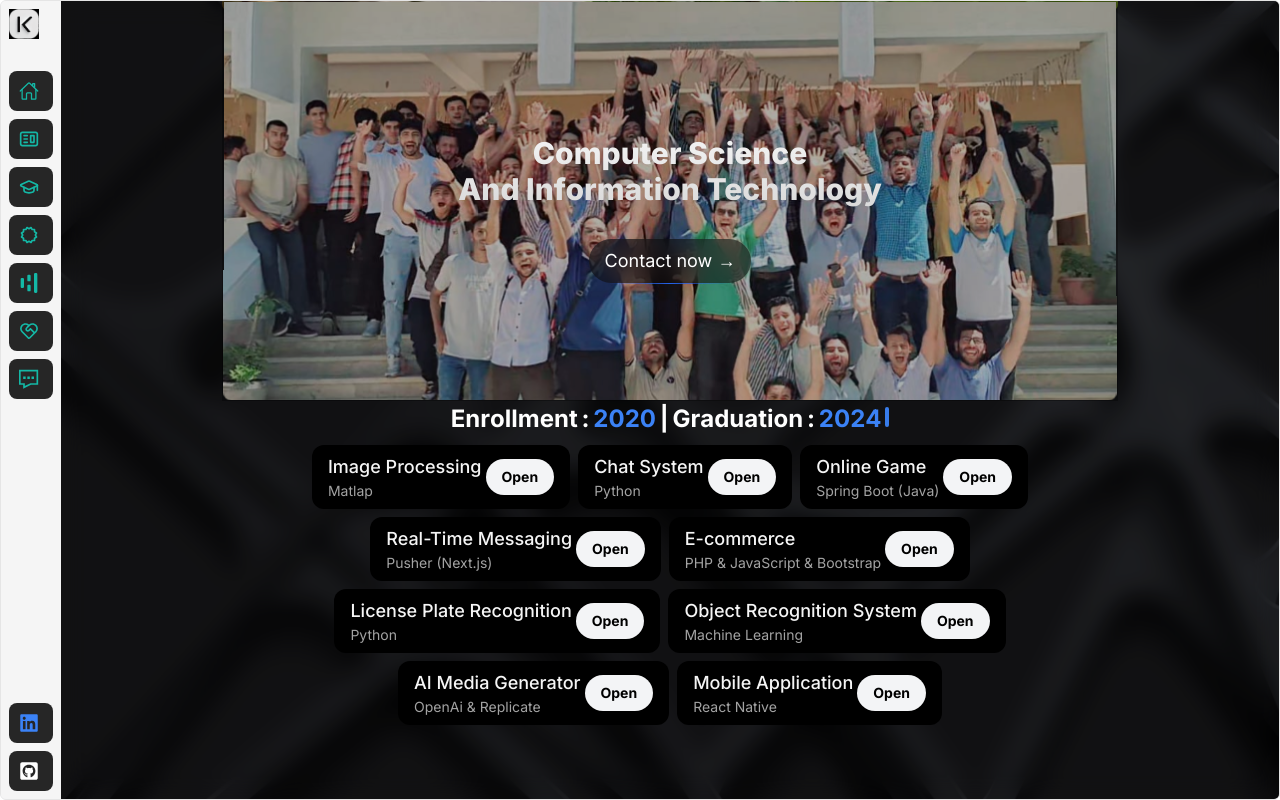
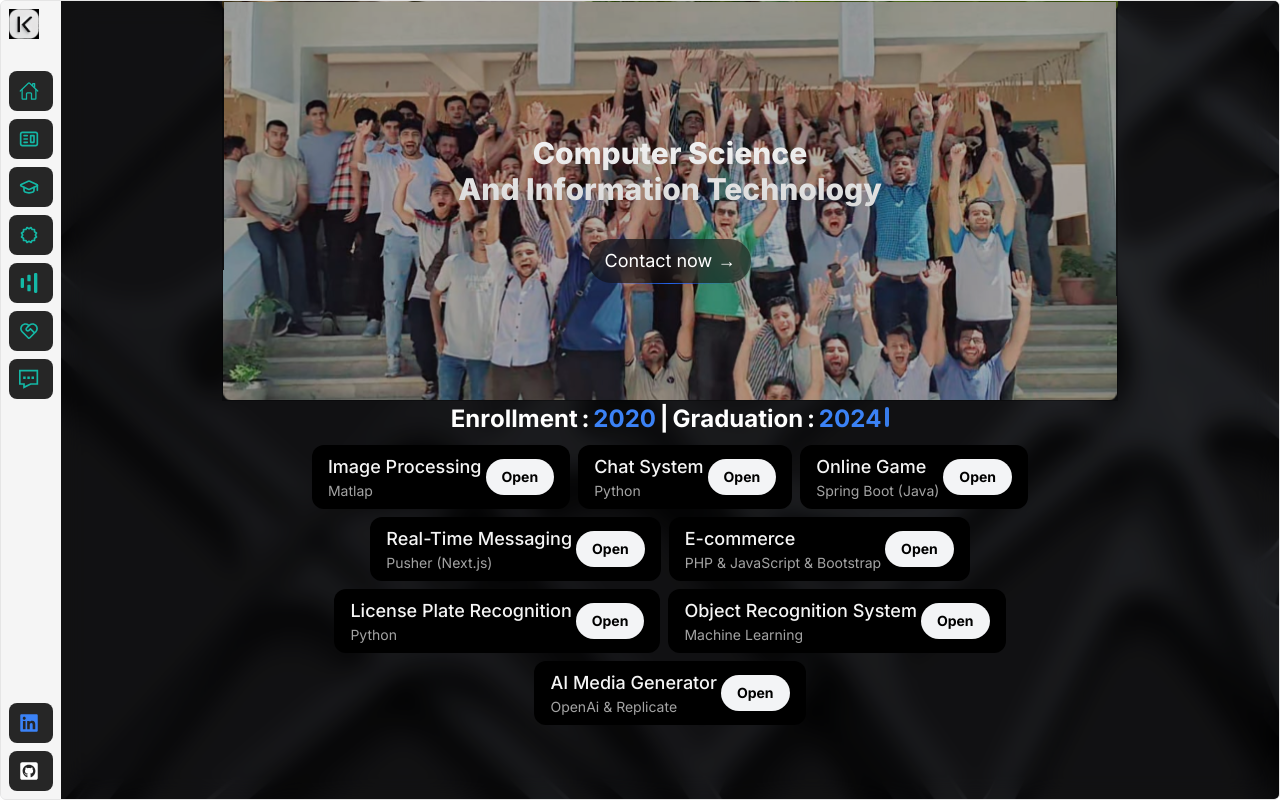
Before and after one commit to kasem2024/portfolio, a Next.js app: page /education in a window 1280 px wide. Built offline with nearby package versions, Linux system fonts and the light colour scheme.

Commit message:
remove object

```diff
--- a/components/ExpandableCard.tsx
+++ b/components/ExpandableCard.tsx
@@ -352,28 +352,7 @@ This project showcased my leadership and technical skills in integrating advance
       );
     },
   },
-  {
 
-
-    description: "React Native",
-    title: "Mobile Application",
-    ctaText: "Open",
-    content: () => {
-      return (
-        <p>
-         Project Overview:<br/>
-         As part of my professional development, I built a cross-platform mobile application using React Native. The app was designed to provide a seamless and responsive user experience, offering a variety of features tailored to meet users&apos; needs across iOS and Android devices.
-         <br/>
-Technical Details:<br/>
-Frontend Development: Developed the app&apos;s front-end using React Native, ensuring a smooth and responsive user experience across different devices and screen sizes.
-Backend Integration: Integrated the app with a Node.js backend, enabling secure data storage, user authentication, and real-time updates.
-Optimization: Focused on optimizing performance and minimizing load times to ensure a fast, user-friendly experience.
-<br/>Impact:<br/>
-This project allowed me to demonstrate my ability to build a full-featured mobile application, showcasing my skills in mobile development, performance optimization, and cross-platform compatibility.
-        </p>
-      );
-    },
-  }
 ];
 
 
```
